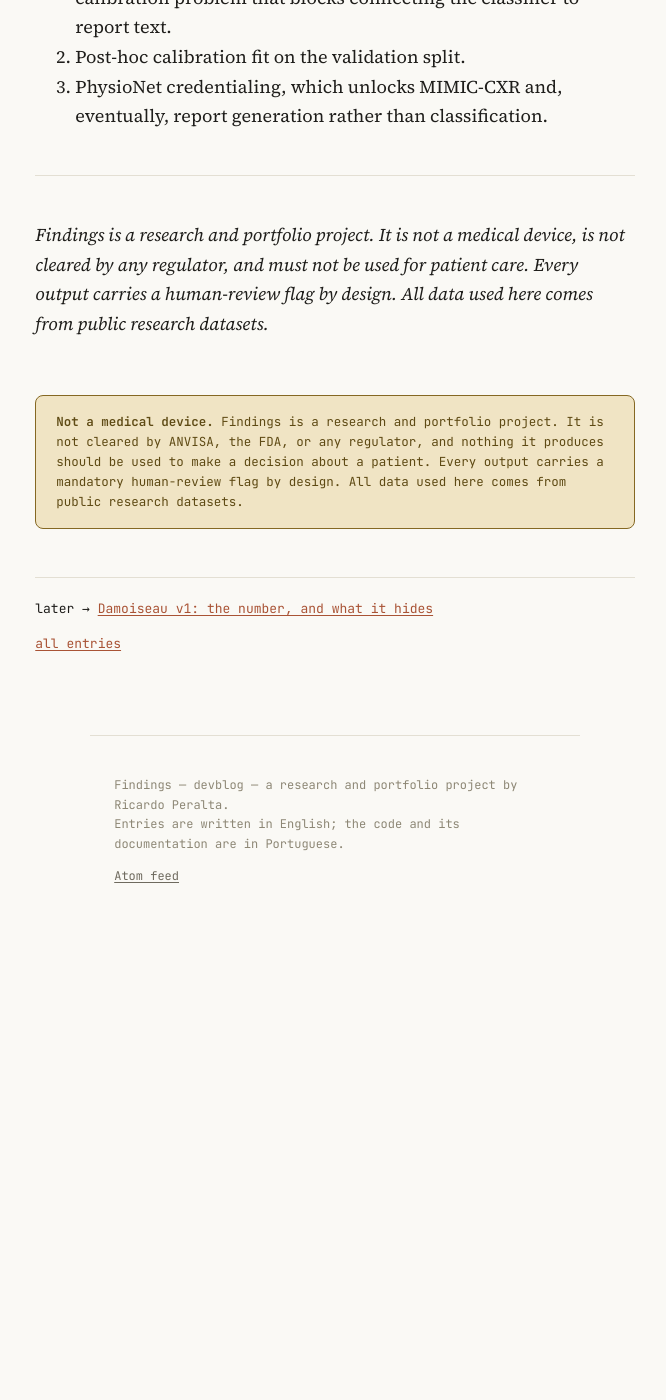
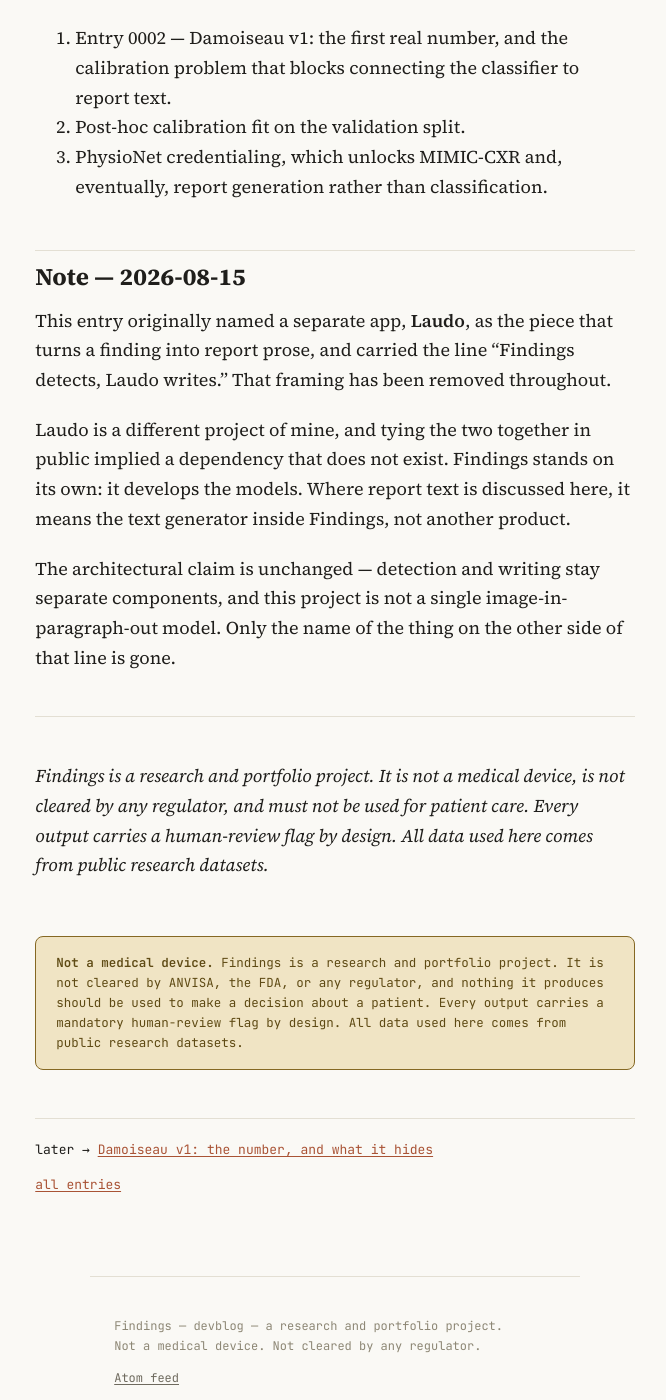
Before and after one commit to ricamp/findings-devblog, a Jekyll site: the page built from _posts/2026-08-15-0001-meet-damoiseau.md, in a window 1280 px wide and 1400 px high, scrolled down 3027 px. Shown: the whole window, without its empty margins (305-971 px from the left). Built offline with Jekyll 4.4.1, drawn with Linux system fonts in a browser that asks for light colours; before the commit the page ends 3986 px from its top, so only the background shows below that; some of the changed text lies outside the part shown.

Commit message:
Tira o Laudo, o nome do autor e a nota de idioma do site
O Laudo e' projeto separado; anunciar o par implicava dependencia que nao
existe. A tagline do topo e a chamada do indice passam a falar do que o
projeto faz sozinho. A entrada 0001 leva nota datada explicando a remocao,
conforme a regra do TEMPLATE.md: mudar o texto publicado em silencio e' o
que fica proibido.

Sai tambem a assinatura do autor (site.author, meta author) e a linha sobre
o codigo estar em portugues. O rodape passa a repetir a condicao que
importa: nao e' dispositivo medico.

Co-Authored-By: Claude Opus 5 (1M context) <noreply@anthropic.com>

````diff
--- a/_config.yml
+++ b/_config.yml
@@ -3,7 +3,6 @@ tagline: "Building a chest X-ray finding classifier in public, one measured resu
 description: >-
   Public record of building Findings, a chest X-ray finding classifier —
   including the runs that came out wrong.
-author: "Ricardo Peralta"
 lang: en
 
 url: "https://ricamp.github.io"
--- a/_layouts/default.html
+++ b/_layouts/default.html
@@ -5,7 +5,6 @@
 <meta name="viewport" content="width=device-width, initial-scale=1">
 <title>{% if page.title %}{{ page.title }} — {{ site.title }}{% else %}{{ site.title }}{% endif %}</title>
 <meta name="description" content="{{ page.excerpt | default: site.description | strip_html | strip_newlines | truncate: 180 }}">
-<meta name="author" content="{{ site.author }}">
 
 <meta property="og:type" content="{% if page.layout == 'post' %}article{% else %}website{% endif %}">
 <meta property="og:title" content="{{ page.title | default: site.title }}">
@@ -30,7 +29,7 @@
 <header class="topo">
   <div class="topo-interno">
     <a class="marca" href="{{ '/' | relative_url }}">findings/devblog</a>
-    <span class="topo-tag">Findings detects, Laudo writes.</span>
+    <span class="topo-tag">Detection first. The sentence only says what the model can measure.</span>
     <button class="tema-btn" id="tema-btn" type="button"
             aria-label="Alternar tema claro e escuro">tema · t</button>
   </div>
@@ -42,8 +41,8 @@
 
 <footer class="rodape">
   <p>
-    {{ site.title }} — a research and portfolio project by {{ site.author }}.<br>
-    Entries are written in English; the code and its documentation are in Portuguese.
+    {{ site.title }} — a research and portfolio project.<br>
+    Not a medical device. Not cleared by any regulator.
   </p>
   <p>
     <a href="{{ '/feed.xml' | relative_url }}">Atom feed</a>
--- a/_posts/2026-08-15-0001-meet-damoiseau.md
+++ b/_posts/2026-08-15-0001-meet-damoiseau.md
@@ -22,10 +22,11 @@ entry.
 
 The project has a name, a shape, and now a model to point at.
 
-**Findings** detects. A separate app, **Laudo**, writes. Keeping those two apart
-is the whole design bet, and it runs against the current: the obvious move in
-2026 is one vision-language model, image in, paragraph out. I'm not doing that.
-Findings is three replaceable pieces —
+**Findings** detects, and stops there. Turning a finding into finished report
+prose is a separate concern, deliberately left outside this project. Keeping
+those two apart is the whole design bet, and it runs against the current: the
+obvious move in 2026 is one vision-language model, image in, paragraph out. I'm
+not doing that. Findings is three replaceable pieces —
 
 ```
 image encoder → finding head → text generator
@@ -101,6 +102,21 @@ been tested against reality yet.
 3. PhysioNet credentialing, which unlocks MIMIC-CXR and, eventually, report
    generation rather than classification.
 
+## Note — 2026-08-15
+
+This entry originally named a separate app, **Laudo**, as the piece that turns a
+finding into report prose, and carried the line "Findings detects, Laudo
+writes." That framing has been removed throughout.
+
+Laudo is a different project of mine, and tying the two together in public
+implied a dependency that does not exist. Findings stands on its own: it
+develops the models. Where report text is discussed here, it means the text
+generator inside Findings, not another product.
+
+The architectural claim is unchanged — detection and writing stay separate
+components, and this project is not a single image-in-paragraph-out model. Only
+the name of the thing on the other side of that line is gone.
+
 ---
 
 *Findings is a research and portfolio project. It is not a medical device, is
--- a/index.html
+++ b/index.html
@@ -6,9 +6,9 @@ layout: default
 
 <p class="sub-lede">
   <b>Findings</b> is a computer vision project for medical imaging: it detects a
-  radiographic finding and turns it into a sentence of report text. It pairs with
-  a separate app, <b>Laudo</b>, which does the writing. This devblog is the public
-  record of how that gets built — including the runs that came out wrong.
+  radiographic finding and turns it into a sentence of report text. This devblog
+  is the public record of how that gets built — including the runs that came out
+  wrong.
 </p>
 
 <p class="rotulo" style="margin-top:44px">Entries · newest first</p>
````
